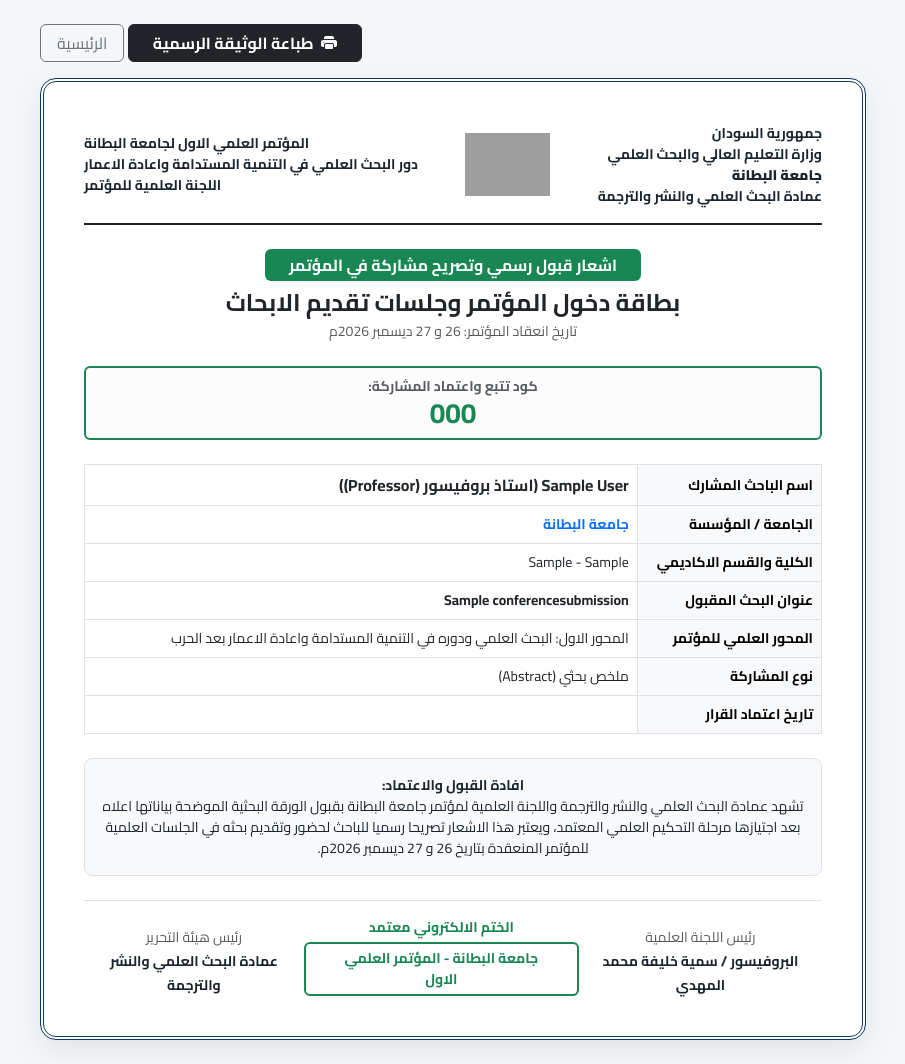
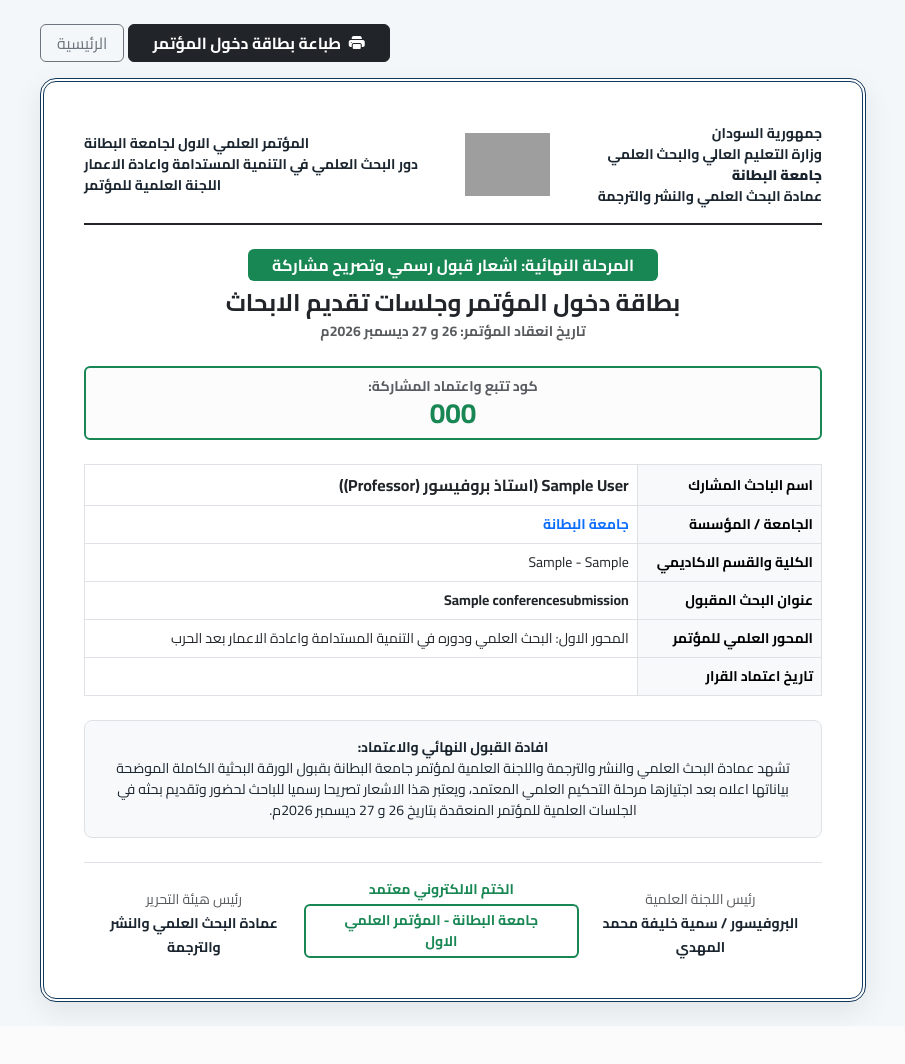
Before and after one commit to altayebawab024-code/conference-portal, a Django app: template templates/submissions/acceptance_pass.html in a window 1280 px wide. Shown: the whole page, without its empty margins (187-1092 px from the left). After the commit the page ends 1020 px from the top, so only its background shows below. Run offline with Django 5.2, Linux system fonts and the light colour scheme; the template is opened without the code that fills it: values that come from a table or form of the project are taken from there, others are empty; tables that the repository leaves empty hold one stand-in row (values such as "Sample post"); grey boxes are pictures that could not be loaded.

Commit message:
Update acceptance_pass.html

```diff
--- a/templates/submissions/acceptance_pass.html
+++ b/templates/submissions/acceptance_pass.html
@@ -40,7 +40,7 @@
 
         <div class="text-end mb-3 no-print">
             <button onclick="window.print()" class="btn btn-dark fw-bold px-4">
-                <i class="bi bi-printer-fill me-1"></i> طباعة الوثيقة الرسمية
+                <i class="bi bi-printer-fill me-1"></i> طباعة بطاقة دخول المؤتمر
             </button>
             <a href="{% url 'home' %}" class="btn btn-outline-secondary px-3">الرئيسية</a>
         </div>
@@ -65,9 +65,9 @@
             </div>
 
             <div class="text-center mb-4">
-                <span class="badge bg-success text-white px-4 py-2 fs-6 mb-2">اشعار قبول رسمي وتصريح مشاركة في المؤتمر</span>
+                <span class="badge bg-success text-white px-4 py-2 fs-6 mb-2">المرحلة النهائية: اشعار قبول رسمي وتصريح مشاركة</span>
                 <h4 class="fw-bold text-dark mb-0">بطاقة دخول المؤتمر وجلسات تقديم الابحاث</h4>
-                <small class="text-muted">تاريخ انعقاد المؤتمر: 26 و 27 ديسمبر 2026م</small>
+                <small class="text-muted fw-bold">تاريخ انعقاد المؤتمر: 26 و 27 ديسمبر 2026م</small>
             </div>
 
             <div class="alert alert-light border border-2 border-success text-center py-2 mb-4">
@@ -97,18 +97,14 @@
                     <td>{{ submission.get_academic_domain_display }}</td>
                 </tr>
                 <tr>
-                    <th class="table-light">نوع المشاركة</th>
-                    <td>{{ submission.get_participation_type_display }}</td>
-                </tr>
-                <tr>
                     <th class="table-light">تاريخ اعتماد القرار</th>
                     <td>{{ submission.final_decision_at|date:"Y-m-d"|default:submission.updated_at|date:"Y-m-d" }}</td>
                 </tr>
             </table>
 
             <div class="p-3 bg-light rounded-3 border mb-4 text-center small">
-                <strong>افادة القبول والاعتماد:</strong><br>
-                تشهد عمادة البحث العلمي والنشر والترجمة واللجنة العلمية لمؤتمر جامعة البطانة بقبول الورقة البحثية الموضحة بياناتها اعلاه بعد اجتيازها مرحلة التحكيم العلمي المعتمد، ويعتبر هذا الاشعار تصريحا رسميا للباحث لحضور وتقديم بحثه في الجلسات العلمية للمؤتمر المنعقدة بتاريخ 26 و 27 ديسمبر 2026م.
+                <strong>افادة القبول النهائي والاعتماد:</strong><br>
+                تشهد عمادة البحث العلمي والنشر والترجمة واللجنة العلمية لمؤتمر جامعة البطانة بقبول الورقة البحثية الكاملة الموضحة بياناتها اعلاه بعد اجتيازها مرحلة التحكيم العلمي المعتمد، ويعتبر هذا الاشعار تصريحا رسميا للباحث لحضور وتقديم بحثه في الجلسات العلمية للمؤتمر المنعقدة بتاريخ 26 و 27 ديسمبر 2026م.
             </div>
 
             <div class="d-flex justify-content-between align-items-end pt-3 border-top">
```
